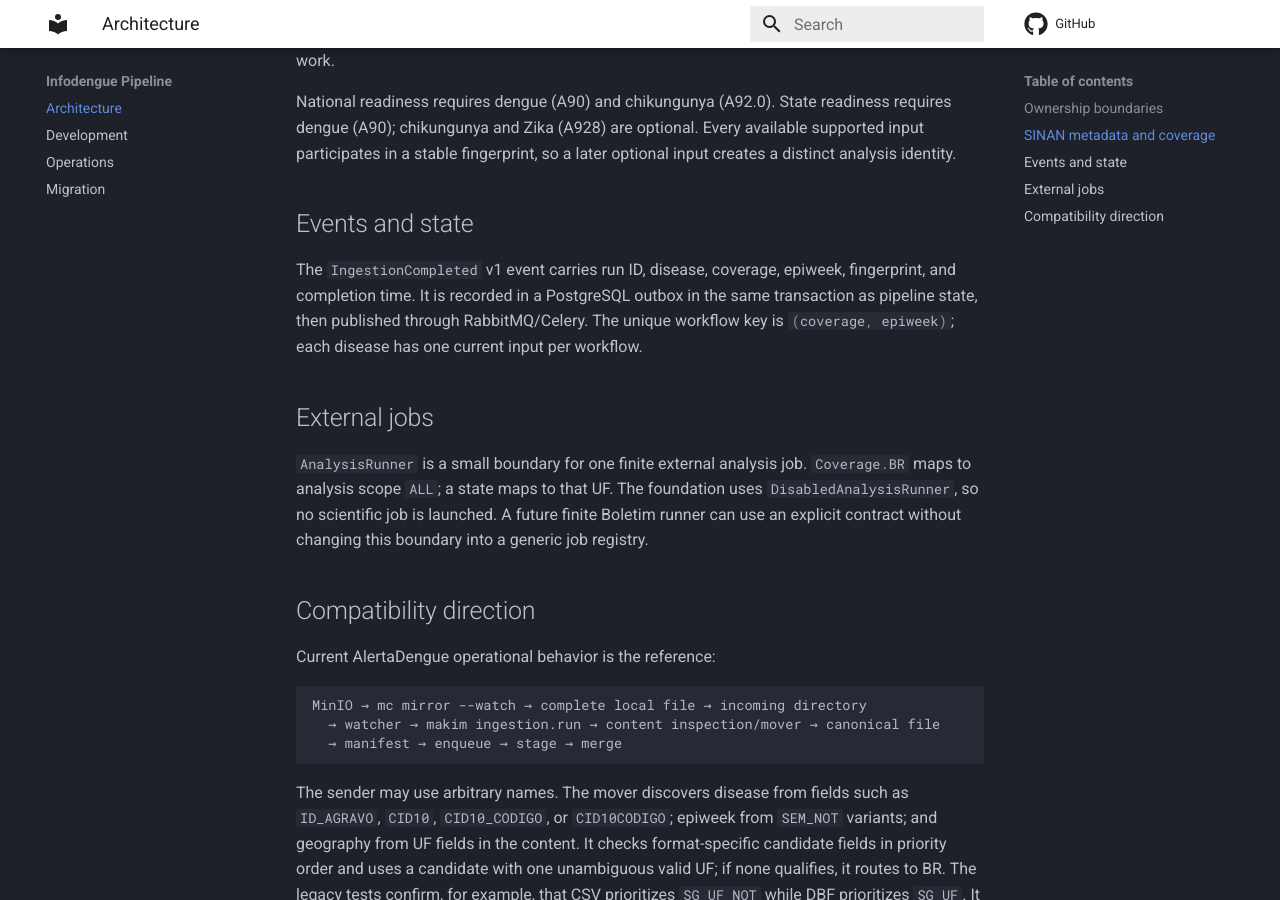
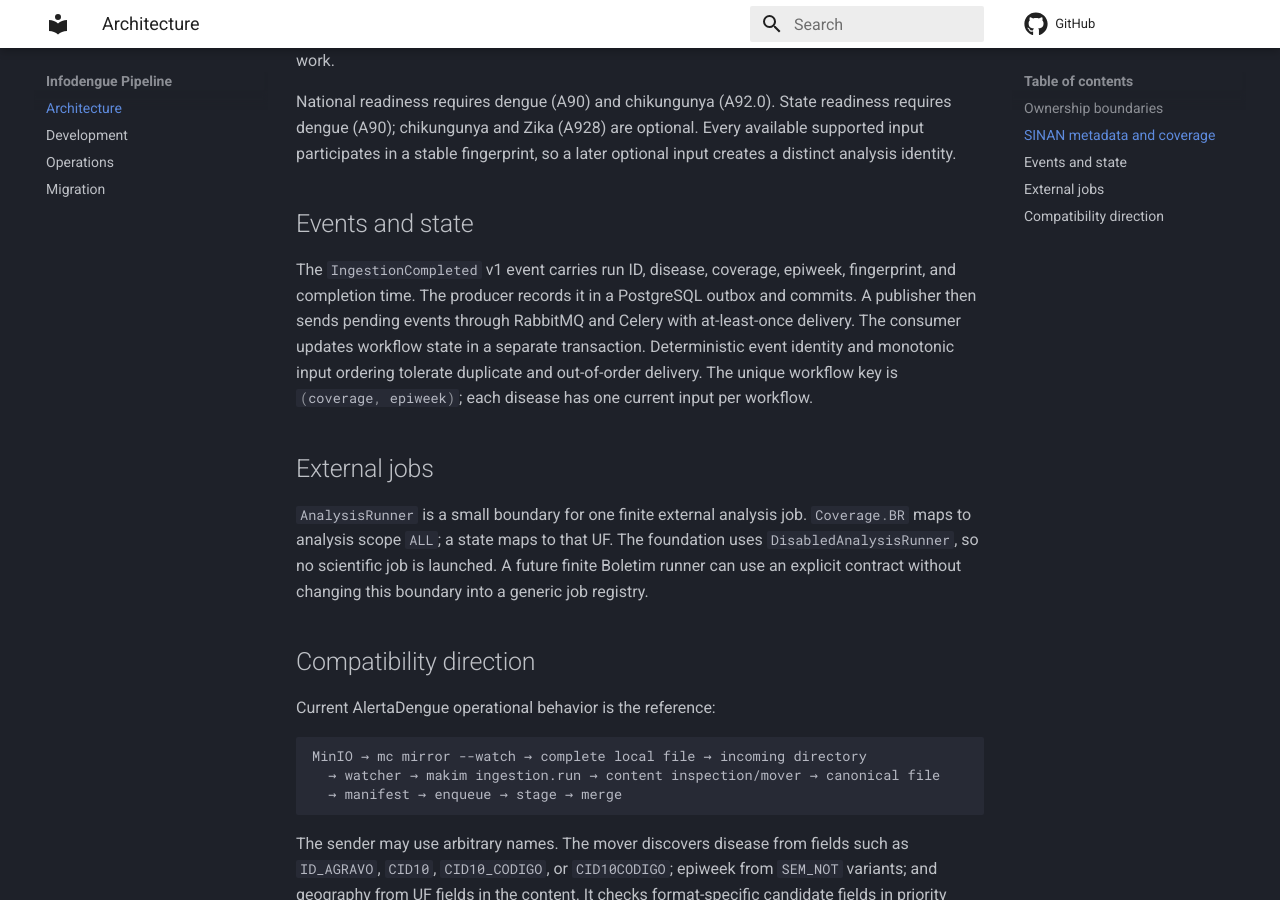
Before and after one commit to esloch/infodengue-pipeline, an MkDocs documentation site: the page built from docs/architecture.md, in a window 1280 px wide and 900 px high, scrolled down 838 px. Built offline with MkDocs 1.6.1 and Material for MkDocs 9.7.7, drawn with Linux system fonts in a browser that asks for light colours; comment, search, counter and statistics services are not loaded.

Commit message:
docs: align event delivery with implementation

```diff
--- a/docs/architecture.md
+++ b/docs/architecture.md
@@ -41,10 +41,12 @@ later optional input creates a distinct analysis identity.
 ## Events and state
 
 The `IngestionCompleted` v1 event carries run ID, disease, coverage, epiweek,
-fingerprint, and completion time. It is recorded in a PostgreSQL outbox in the
-same transaction as pipeline state, then published through RabbitMQ/Celery.
-The unique workflow key is `(coverage, epiweek)`; each disease has one current
-input per workflow.
+fingerprint, and completion time. The producer records it in a PostgreSQL
+outbox and commits. A publisher then sends pending events through RabbitMQ and
+Celery with at-least-once delivery. The consumer updates workflow state in a
+separate transaction. Deterministic event identity and monotonic input ordering
+tolerate duplicate and out-of-order delivery. The unique workflow key is
+`(coverage, epiweek)`; each disease has one current input per workflow.
 
 ## External jobs
 
```
